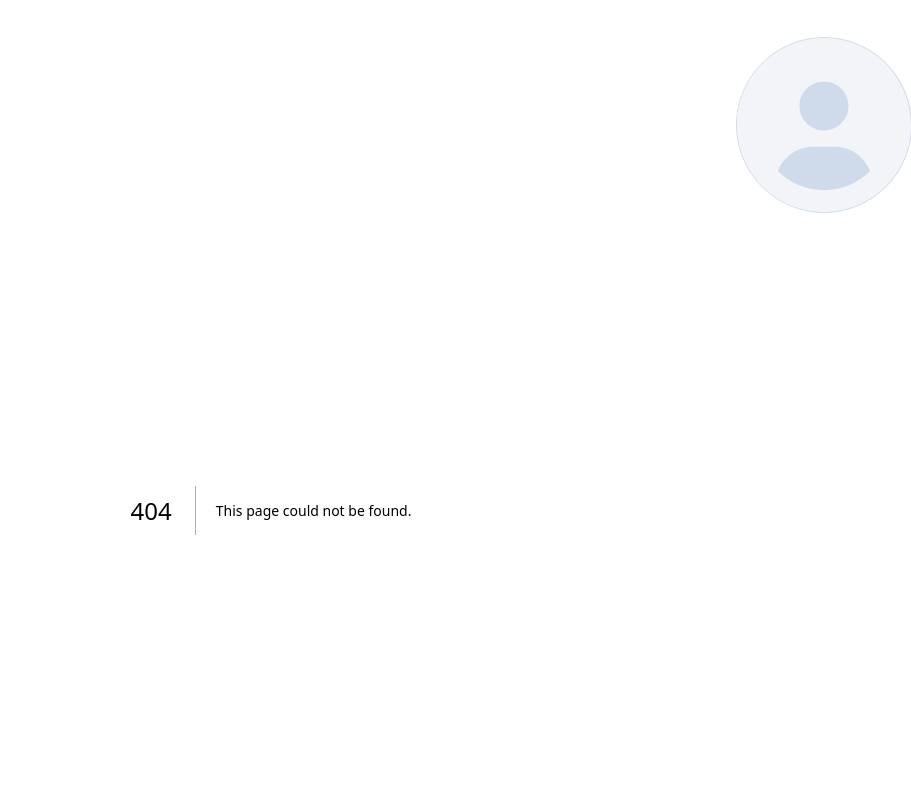
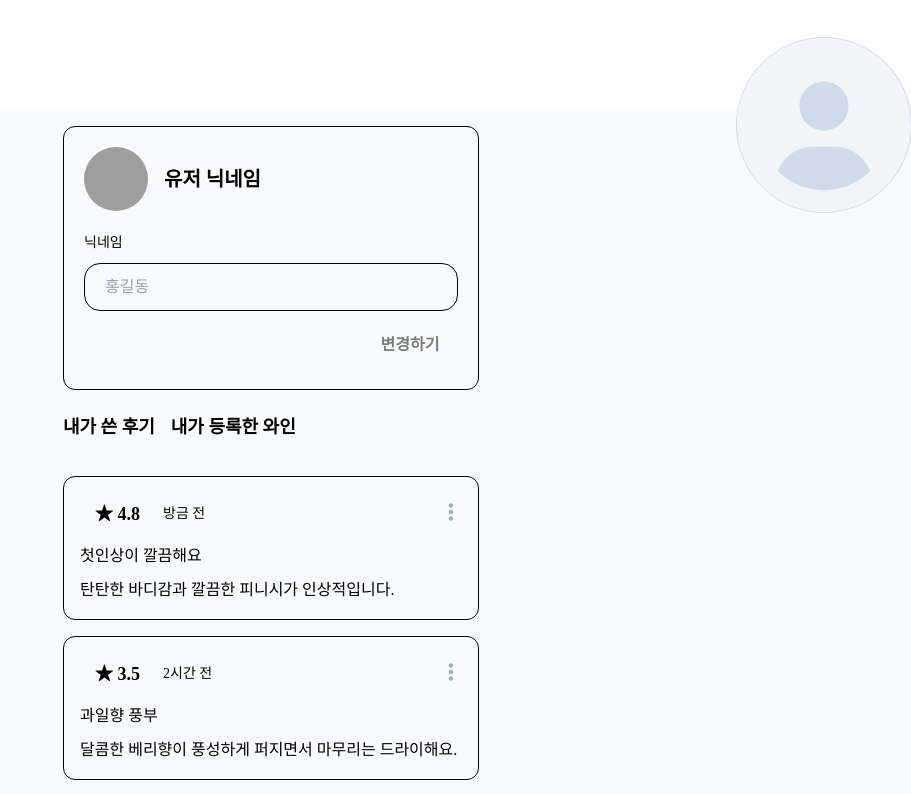
Before and after one commit to summerDev96/WHYNE_FE, a Next.js app: page /myprofile in a window 1280 px wide. Before the commit this address had no page. Shown: the top 794 px of the page, without its empty margins (369-1280 px from the left). Built offline with nearby package versions, Linux system fonts and the light colour scheme; grey boxes are pictures that could not be loaded; a web font is replaced by a local one.

Commit message:
feat: myprofile page 기본 ui 구현

```diff
--- /dev/null
+++ b/src/pages/myprofile/Profile.tsx
@@ -0,0 +1,57 @@
+import React, { useState } from 'react';
+
+import Input from '@/components/common/Input';
+import { Button } from '@/components/ui/button';
+
+interface ProfileProps {
+  nickname: string;
+  profileImageUrl: string;
+}
+
+export default function Profile({ nickname, profileImageUrl }: ProfileProps) {
+  const [newNickname, setNewNickname] = useState('');
+
+  const handleChange = (e: React.ChangeEvent<HTMLInputElement>) => {
+    setNewNickname(e.target.value);
+  };
+
+  return (
+    <div className='p-5 flex flex-col gap-5 rounded-xl border bg-white'>
+      <div className='flex items-center gap-4'>
+        <div className='w-16 h-16 rounded-full overflow-hidden'>
+          <img
+            src={profileImageUrl}
+            alt='프로필 플레이스홀더'
+            className='w-full h-full object-cover'
+          />
+        </div>
+        <div className='custom-text-xl-bold text-gray-800'>유저 닉네임</div>
+      </div>
+      <div className='flex flex-col items-end gap-1.5'>
+        <div className='flex flex-col w-full gap-2'>
+          <label htmlFor='nickname' className='custom-text-md-medium text-gray-800'>
+            닉네임
+          </label>
+          <Input
+            id='nickname'
+            type='text'
+            variant='name'
+            placeholder={nickname}
+            value={newNickname}
+            onChange={handleChange}
+            className='w-full'
+          />
+        </div>
+        <Button
+          variant='purpleDark'
+          className='w-[89px] md:w-[116px] xl:w-[96px]'
+          size='sm'
+          fontSize='md'
+          disabled={!newNickname.trim()}
+        >
+          변경하기
+        </Button>
+      </div>
+    </div>
+  );
+}
--- /dev/null
+++ b/src/pages/myprofile/ReviewList.tsx
@@ -0,0 +1,31 @@
+import DotIcon from '@/assets/icons/dot.svg';
+import { MyCard } from '@/components/common/card/MyCard';
+import { Badge } from '@/components/ui/badge';
+
+// mockUser.ts 에서 이렇게 export 했다고 가정
+import type { Review } from './mockUser';
+
+interface ReviewListProps {
+  items: Review[];
+}
+
+export function ReviewList({ items }: ReviewListProps) {
+  return (
+    <div className='space-y-4'>
+      {items.map((r) => (
+        <MyCard
+          key={r.id}
+          rating={<Badge variant='star'>★ {r.rating.toFixed(1)}</Badge>}
+          timeAgo={r.timeAgo}
+          title={r.title}
+          review={r.review}
+          rightSlot={
+            <button className='w-6 h-6 text-gray-500'>
+              <DotIcon />
+            </button>
+          }
+        />
+      ))}
+    </div>
+  );
+}
--- /dev/null
+++ b/src/pages/myprofile/Tab.tsx
@@ -0,0 +1,22 @@
+// components/TabNav.tsx
+type Tab = 'reviews' | 'wines';
+
+export function TabNav({ current, onChange }: { current: Tab; onChange: (t: Tab) => void }) {
+  return (
+    <nav>
+      <div className='flex justify-start gap-4'>
+        {(['reviews', 'wines'] as Tab[]).map((tab) => (
+          <button
+            key={tab}
+            onClick={() => onChange(tab)}
+            className={`text-center custom-text-2lg-bold ${
+              current === tab ? 'text-gray-800' : 'text-gray-500'
+            }`}
+          >
+            {tab === 'reviews' ? '내가 쓴 후기' : '내가 등록한 와인'}
+          </button>
+        ))}
+      </div>
+    </nav>
+  );
+}
--- /dev/null
+++ b/src/pages/myprofile/WineList.tsx
@@ -0,0 +1,40 @@
+// components/WineList.tsx
+
+import React from 'react';
+
+import DotIcon from '@/assets/icons/dot.svg';
+import { ImageCard } from '@/components/common/card/ImageCard';
+import { Badge } from '@/components/ui/badge';
+
+import type { Wine } from './mockUser';
+
+interface WineListProps {
+  items: Wine[];
+}
+
+export function WineList({ items }: WineListProps) {
+  return (
+    <div className='flex flex-col space-y-9'>
+      {items.map((w) => (
+        <ImageCard
+          className='relative pl-24 h-[164px]'
+          key={w.id}
+          imageSrc='/wine.png'
+          imageClassName='object-contain absolute left-3 bottom-0 h-[185px] '
+          rightSlot={
+            <button className='w-6 h-6 text-gray-500'>
+              <DotIcon />
+            </button>
+          }
+        >
+          {/* children 으로 name, region, price 렌더 */}
+          <div className='flex flex-col items-start'>
+            <h4 className='font-semibold text-gray-900 mb-5'>{w.name}</h4>
+            <p className='text-sm text-gray-500 mb-4'>{w.region}</p>
+            <Badge variant='priceBadge'>₩ {w.price.toLocaleString()}</Badge>
+          </div>
+        </ImageCard>
+      ))}
+    </div>
+  );
+}
--- /dev/null
+++ b/src/pages/myprofile/index.tsx
@@ -0,0 +1,31 @@
+// pages/myprofile.tsx
+import React, { useState } from 'react';
+
+import { mockUser } from './mockUser';
+import Profile from './Profile';
+import { ReviewList } from './ReviewList';
+import { TabNav } from './Tab';
+import { WineList } from './WineList';
+
+export default function MyProfile() {
+  const [tab, setTab] = useState<'reviews' | 'wines'>('reviews');
+
+  return (
+    <div className='min-h-screen bg-gray-50'>
+      <main className='max-w-md mx-auto p-4 space-y-6'>
+        {/* Profile */}
+        <Profile nickname={mockUser.nickname} profileImageUrl={mockUser.profileImageUrl} />
+
+        {/* Tabs */}
+        <div className='flex flex-col space-y-9'>
+          <TabNav current={tab} onChange={setTab} />
+          {tab === 'reviews' ? (
+            <ReviewList items={mockUser.reviews} />
+          ) : (
+            <WineList items={mockUser.wines} />
+          )}
+        </div>
+      </main>
+    </div>
+  );
+}
```
